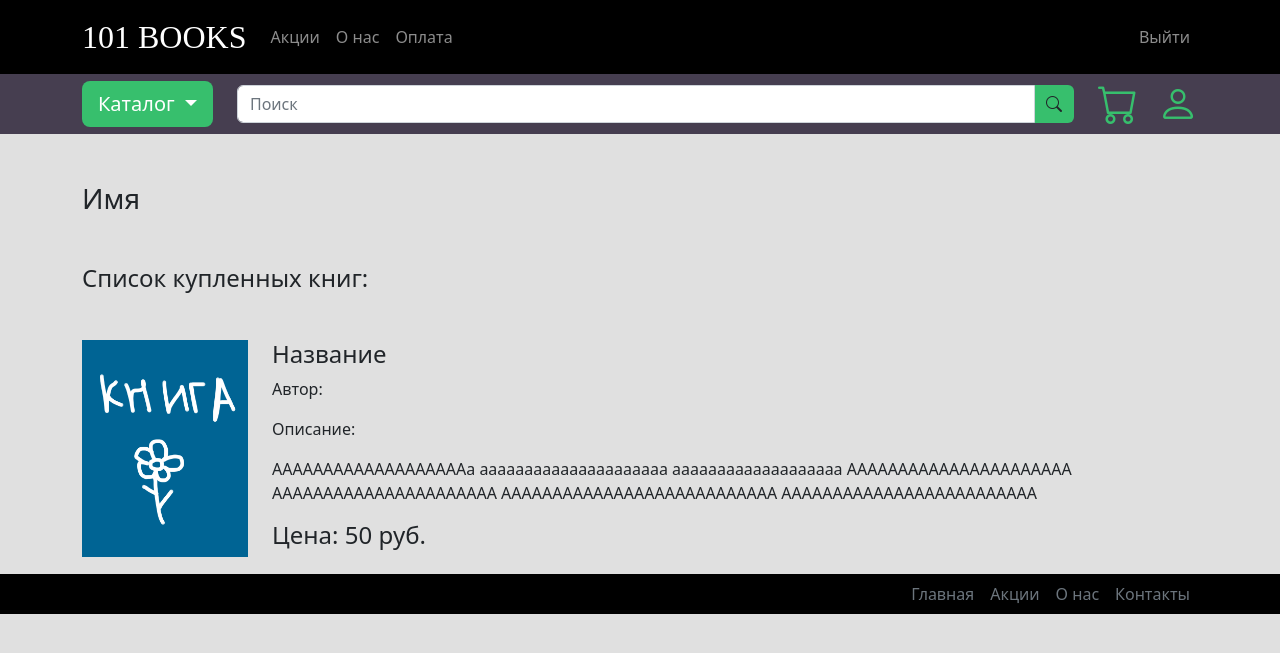
After one commit to LinmyOwO/BookShop, a Flask app: page /profile in a window 1280 px wide. The commit adds this page. Shown: the top 653 px of the page. Run offline with Flask 3, Linux system fonts and the light colour scheme; a user stored in the database is signed in; data comes from the database, SQL or seed files in the repository; both versions use the stored data as it was after the commit; some web fonts are replaced.

Commit message:
Всё почти готово...

```diff
--- a/main.py
+++ b/main.py
@@ -92,6 +92,11 @@ def about():
     """Страница 'О нас'"""
     return render_template("about.html", all_genres=all_genres)
 
+@app.route('/stocks')
+def stocks():
+    """Страница 'Акции'"""
+    return render_template("stocks.html", all_genres=all_genres)
+
 
 @app.route('/history')
 def history():
@@ -173,7 +178,7 @@ def logout():
     return redirect(url_for('login'))
 
 
-@app.route('/profile/<int:userid>')
+@app.route('/profile')
 @login_required
 def profile():
     """Страница профиля"""
--- a/templates/base.html
+++ b/templates/base.html
@@ -37,13 +37,13 @@
     </style>
   </head>
   <body class="d-flex flex-column h-100" style="position: relative; min-height: 100%; background-color: #E0E0E0;">
-  <header>
+  <header class="mb-5">
     <nav class="navbar navbar-expand-lg navbar-dark black">
       <div class="container">
           <ul class="navbar-nav mb-2 mb-lg-0 align-items-center">
             <a class="navbar-brand" href="{{ url_for('index') }}"><div class="bookk fs-2">101 BOOKS</div></a>
             <li class="nav-item">
-              <a class="nav-link" href="#">Акции</a>
+              <a class="nav-link" href="{{ url_for('stocks') }}">Акции</a>
             </li>
             <li class="nav-item">
               <a class="nav-link" href="{{ url_for('about') }}">О нас</a>
@@ -53,12 +53,18 @@
             </li>
           </ul>
           <ul class="navbar-nav mb-2 mb-lg-0 ml-auto">
+            {% if current_user.is_authenticated %}
+            <li class="nav-item">
+              <a class="nav-link" href="{{ url_for('logout') }}">Выйти</a>
+            </li>
+            {% else %}
             <li class="nav-item">
               <a class="nav-link" href="{{ url_for('login') }}">Войти</a>
             </li>
             <li class="nav-item">
               <a class="nav-link" href="{{ url_for('register') }}">Зарегистрироваться</a>
             </li>
+            {% endif %}
           </ul>
       </div>
     </nav>
@@ -89,7 +95,7 @@
               <a class="bi bi-cart" style="font-size: 2.5rem; color: var(--color-mediumseagreen); padding-right: 20px;" href="{{ url_for('cart') }}"></a>
             </li>
             <li class="nav-item">
-              <a class="bi bi-person" style="font-size: 2.5rem; color: var(--color-mediumseagreen);" href="{{ url_for('cart') }}"></a>
+              <a class="bi bi-person" style="font-size: 2.5rem; color: var(--color-mediumseagreen);" href="{{ url_for('profile') }}"></a>
             </li>
           </ul>
         </div>
@@ -101,9 +107,9 @@
     <div class="container">
       <div class="row">
         <ul class="nav justify-content-end">
-          <li class="nav-item"><a href="#" class="nav-link px-2 text-muted">Главная</a></li>
-          <li class="nav-item"><a href="#" class="nav-link px-2 text-muted">Акции</a></li>
-          <li class="nav-item"><a href="#" class="nav-link px-2 text-muted">О нас</a></li>
+          <li class="nav-item"><a href="{{ url_for('index') }}" class="nav-link px-2 text-muted">Главная</a></li>
+          <li class="nav-item"><a href="{{ url_for('stocks') }}" class="nav-link px-2 text-muted">Акции</a></li>
+          <li class="nav-item"><a href="{{ url_for('about') }}" class="nav-link px-2 text-muted">О нас</a></li>
           <li class="nav-item"><a href="#" class="nav-link px-2 text-muted">Контакты</a></li>
         </ul>
       </div>
--- a/templates/book.html
+++ b/templates/book.html
@@ -1,7 +1,7 @@
 {% extends 'base.html' %}
 
 {% block body %}
-<div class="container mt-5">
+<div class="container">
     <div class="row">
         <div class="col-12"><h3>{{ book.name }}</h3></div>
         <div class="col-12"><p>Автор: {{ book.authors }}</p></div>
@@ -17,6 +17,8 @@
             <p>Количество страниц: {{ book.length }}.</p>
             <h4>Цена: {{ book.price }} руб.</h4>
             <button type="button" class="btn btn-success green text-light mt-3 btn-lg">Купить</button>
+            <button type="button" class="btn btn-success green text-light mt-3 btn-lg">Убрать из корзины</button>
+            <p>Данная книга уже куплена</p>
         </div>
     </div>
 </div>
--- a/templates/cart.html
+++ b/templates/cart.html
@@ -2,13 +2,13 @@
 
 {% block body %}
 
-<div class="container mt-5">
+<div class="container">
     <div class="row">
         <div class="col-12 mb-5"><h2>Корзина</h2></div>
         {% for i in range(5) %}
             <div class="col-2 mb-3"><img class="img-fluid" src="{{ url_for('static', filename='public/book.png') }}"/></div>
             <div class="col-10 mb-3">
-                <h3>Название</h3>
+                <h4>Название</h4>
                 <p>Автор:</p>
                 <p>Описание:</p>
                 <p>АААААААААААААААААААа
--- a/templates/catalog.html
+++ b/templates/catalog.html
@@ -2,7 +2,7 @@
 
 {% block body %}
 
-<div class="container mt-5">
+<div class="container">
     <div class="row">
         <div class="col-12 mb-5"><h2>{{ genre }}</h2></div>
         {% for book in books %}
--- /dev/null
+++ b/templates/profile.html
@@ -0,0 +1,26 @@
+{% extends 'base.html' %}
+
+{% block body %}
+
+<div class="container">
+  <div class="row">
+    <h3 class="mb-5">Имя</h3>
+    <h4 class="mb-5">Список купленных книг:</h4>
+      <div class="col-2 mb-3"><img class="img-fluid" src="{{ url_for('static', filename='public/book.png') }}"/></div>
+        <div class="col-10 mb-3">
+            <h4>Название</h4>
+            <p>Автор:</p>
+            <p>Описание:</p>
+            <p>АААААААААААААААААААа
+            aaaaaaaaaaaaaaaaaaaaa
+            aaaaaaaaaaaaaaaaaaa
+            АААААААААААААААААААААА
+            АААААААААААААААААААААА
+            ААААААААААААААААААААААААААА
+            ААААААААААААААААААААААААА</p>
+            <h4>Цена: 50 руб.</h4>
+        </div>
+  </div>
+</div>
+
+{% endblock %}
--- a/templates/register.html
+++ b/templates/register.html
@@ -1,7 +1,7 @@
 {% extends 'base.html' %}
 
 {% block body %}
-<div class="container mt-5">
+<div class="container">
   <div class="row">
     <div class="col-5">
       <form method="post">
```
Also changed, not shown: templates/about.html (+12 -0 lines), templates/index.html (+4 -67 lines), templates/stocks.html (added, +11 -0 lines), instance/shop.db.
